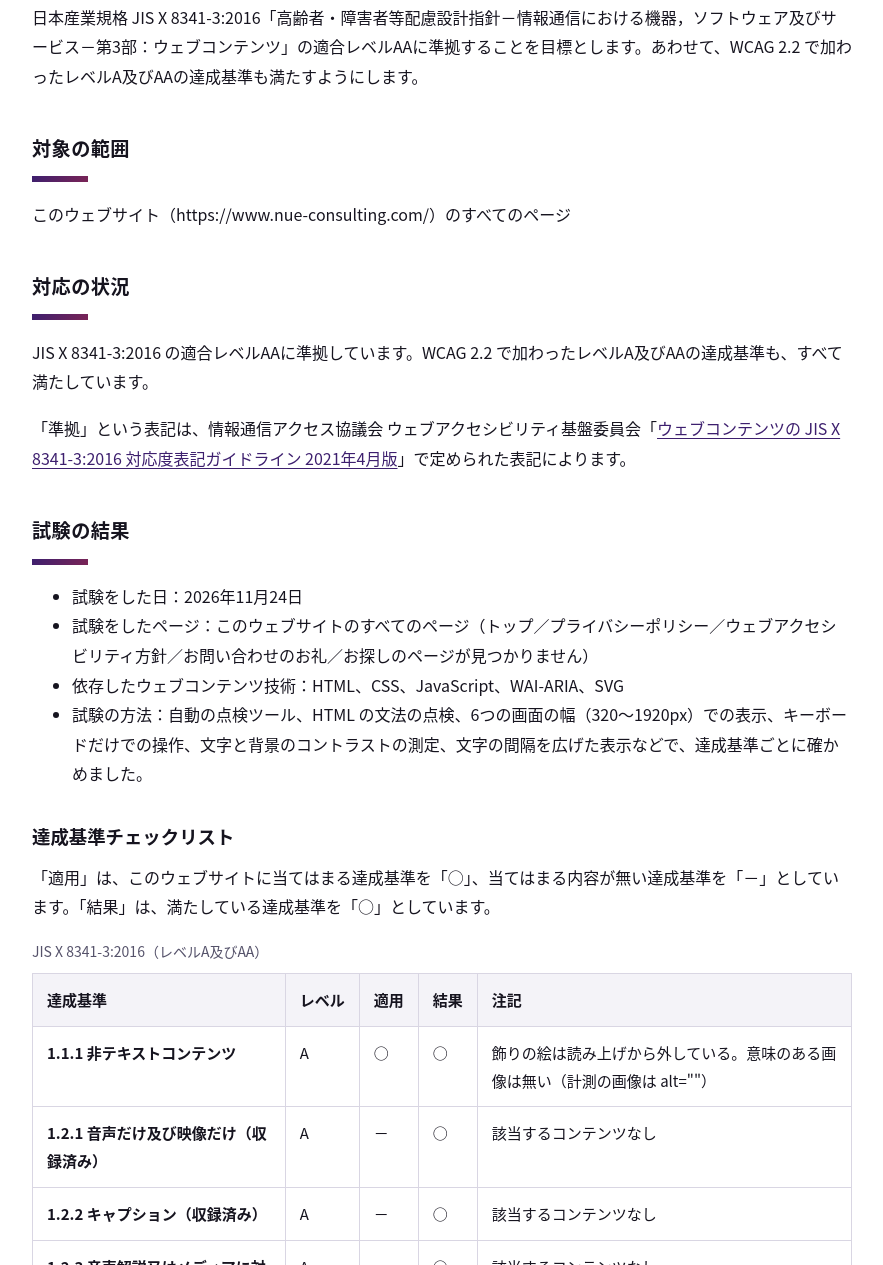
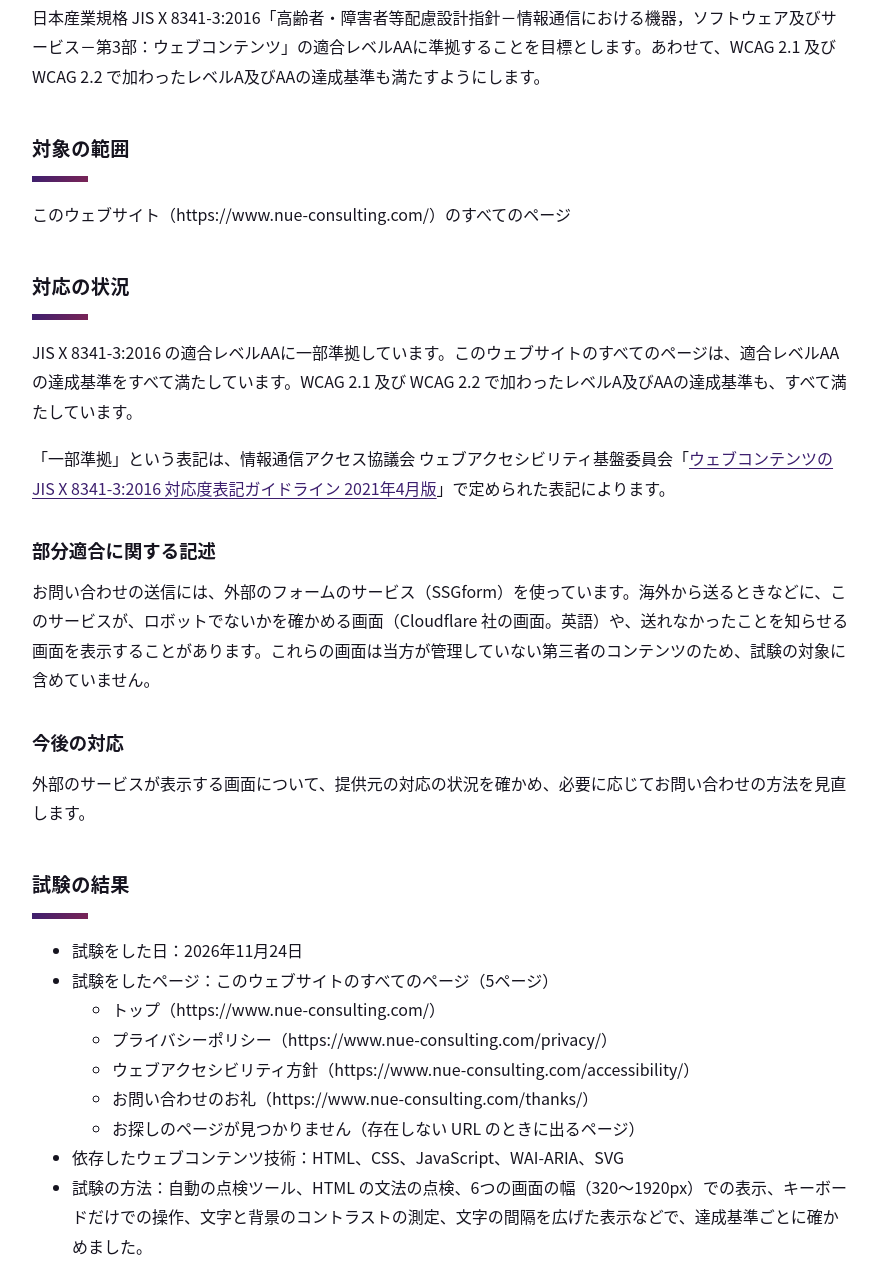
Before and after one commit to nue-consulting/website, a plain HTML site: page accessibility/index.html in a window 1280 px wide. Shown: the part 495-1760 px from the top of the page, without its empty margins (48-931 px from the left). Drawn offline with Linux system fonts and the light colour scheme.

Commit message:
方針のページ：一部準拠（SSGform が出す第三者の画面を部分適合として記述・今後の対応）、WCAG 2.1 及び 2.2、試験したページの URL、4.1.3 の行（案。オーナーの OK 待ち）
Co-Authored-By: Claude Opus 5.5 <noreply@anthropic.com>
Claude-Session: https://claude.ai/code/session_016iEkGotx7jG2rtNY7Qf5aR

```diff
--- a/accessibility/index.html
+++ b/accessibility/index.html
@@ -52,12 +52,12 @@
 <!-- ===== 見出し帯ここまで ===== -->
 <div class="page-body">
 <div class="policy">
-<!-- 「準拠」と書けるのは、全ページを試験して、目標の達成基準をすべて満たしたときだけ（WAIC の対応度表記ガイドライン 2021年4月版）。ページを変えたら試験し直す -->
+<!-- 対応度の表記は WAIC の対応度表記ガイドライン 2021年4月版。外部のサービス（SSGform）が出す画面を試験できないため「一部準拠」（部分適合に関する記述と今後の対応方針が要る）。ページを変えたら試験し直す -->
 <p class="policy__lead">鵺（NUE）は、年齢や障害の有無、使う機器や環境にかかわらず、だれもがこのウェブサイトの情報を得て、お問い合わせができるよう、ウェブアクセシビリティの確保と向上に取り組みます。</p>
 <section class="policy__section">
   <h2 class="policy__title">方針</h2>
   <div class="policy__text">
-    <p>日本産業規格 JIS X 8341-3:2016「高齢者・障害者等配慮設計指針－情報通信における機器，ソフトウェア及びサービス－第3部：ウェブコンテンツ」の適合レベルAAに準拠することを目標とします。あわせて、WCAG 2.2 で加わったレベルA及びAAの達成基準も満たすようにします。</p>
+    <p>日本産業規格 JIS X 8341-3:2016「高齢者・障害者等配慮設計指針－情報通信における機器，ソフトウェア及びサービス－第3部：ウェブコンテンツ」の適合レベルAAに準拠することを目標とします。あわせて、WCAG 2.1 及び WCAG 2.2 で加わったレベルA及びAAの達成基準も満たすようにします。</p>
   </div>
 </section>
 <section class="policy__section">
@@ -69,8 +69,12 @@
 <section class="policy__section">
   <h2 class="policy__title">対応の状況</h2>
   <div class="policy__text">
-    <p>JIS X 8341-3:2016 の適合レベルAAに準拠しています。WCAG 2.2 で加わったレベルA及びAAの達成基準も、すべて満たしています。</p>
-    <p>「準拠」という表記は、情報通信アクセス協議会 ウェブアクセシビリティ基盤委員会「<a href="https://waic.jp/docs/jis2016/compliance-guidelines/202104/">ウェブコンテンツの JIS X 8341-3:2016 対応度表記ガイドライン 2021年4月版</a>」で定められた表記によります。</p>
+    <p>JIS X 8341-3:2016 の適合レベルAAに一部準拠しています。このウェブサイトのすべてのページは、適合レベルAAの達成基準をすべて満たしています。WCAG 2.1 及び WCAG 2.2 で加わったレベルA及びAAの達成基準も、すべて満たしています。</p>
+    <p>「一部準拠」という表記は、情報通信アクセス協議会 ウェブアクセシビリティ基盤委員会「<a href="https://waic.jp/docs/jis2016/compliance-guidelines/202104/">ウェブコンテンツの JIS X 8341-3:2016 対応度表記ガイドライン 2021年4月版</a>」で定められた表記によります。</p>
+    <h3>部分適合に関する記述</h3>
+    <p>お問い合わせの送信には、外部のフォームのサービス（SSGform）を使っています。海外から送るときなどに、このサービスが、ロボットでないかを確かめる画面（Cloudflare 社の画面。英語）や、送れなかったことを知らせる画面を表示することがあります。これらの画面は当方が管理していない第三者のコンテンツのため、試験の対象に含めていません。</p>
+    <h3>今後の対応</h3>
+    <p>外部のサービスが表示する画面について、提供元の対応の状況を確かめ、必要に応じてお問い合わせの方法を見直します。</p>
   </div>
 </section>
 <section class="policy__section">
@@ -78,7 +82,15 @@
   <div class="policy__text">
     <ul>
       <li>試験をした日：2026年11月24日</li>
-      <li>試験をしたページ：このウェブサイトのすべてのページ（トップ／プライバシーポリシー／ウェブアクセシビリティ方針／お問い合わせのお礼／お探しのページが見つかりません）</li>
+      <li>試験をしたページ：このウェブサイトのすべてのページ（5ページ）
+        <ul>
+          <li>トップ（https://www.nue-consulting.com/）</li>
+          <li>プライバシーポリシー（https://www.nue-consulting.com/privacy/）</li>
+          <li>ウェブアクセシビリティ方針（https://www.nue-consulting.com/accessibility/）</li>
+          <li>お問い合わせのお礼（https://www.nue-consulting.com/thanks/）</li>
+          <li>お探しのページが見つかりません（存在しない URL のときに出るページ）</li>
+        </ul>
+      </li>
       <li>依存したウェブコンテンツ技術：HTML、CSS、JavaScript、WAI-ARIA、SVG</li>
       <li>試験の方法：自動の点検ツール、HTML の文法の点検、6つの画面の幅（320〜1920px）での表示、キーボードだけでの操作、文字と背景のコントラストの測定、文字の間隔を広げた表示などで、達成基準ごとに確かめました。</li>
     </ul>
@@ -132,7 +144,7 @@
 </div>
 <div class="table-scroll" tabindex="0" role="region" aria-labelledby="checklist-wcag22">
 <table class="data-table">
-<caption id="checklist-wcag22">WCAG 2.2 で加わった達成基準（レベルA及びAA）</caption>
+<caption id="checklist-wcag22">WCAG 2.1 及び 2.2 で加わった達成基準（レベルA及びAA）</caption>
 <thead><tr><th scope="col">達成基準</th><th scope="col">レベル</th><th scope="col">適用</th><th scope="col">結果</th><th scope="col">注記</th></tr></thead>
 <tbody>
 <tr><th scope="row">1.3.4 向き (orientation)</th><td>AA</td><td>○</td><td>○</td><td>縦横どちらの向きでも使える</td></tr>
@@ -152,7 +164,7 @@
 <tr><th scope="row">3.2.6 一貫したヘルプ</th><td>A</td><td>○</td><td>○</td><td>「無料で相談する」が全ページで同じ場所にある</td></tr>
 <tr><th scope="row">3.3.7 冗長な入力項目</th><td>A</td><td>－</td><td>○</td><td>該当するコンテンツなし</td></tr>
 <tr><th scope="row">3.3.8 アクセシブルな認証 (最低限)</th><td>AA</td><td>－</td><td>○</td><td>ログインなどの認証は無い</td></tr>
-<tr><th scope="row">4.1.3 ステータスメッセージ</th><td>AA</td><td>－</td><td>○</td><td>状態の知らせ（ステータスメッセージ）は無い。入力の誤りは、その欄にフォーカスを移して知らせる</td></tr>
+<tr><th scope="row">4.1.3 ステータスメッセージ</th><td>AA</td><td>○</td><td>○</td><td>入力の途中で誤りの文が替わったときは、見えない知らせの場所（role="status"）で読み上げる。送るときの誤りは、その欄にフォーカスを移して知らせる</td></tr>
 </tbody>
 </table>
 </div>
```
Also changed, not shown: 1 other file.
